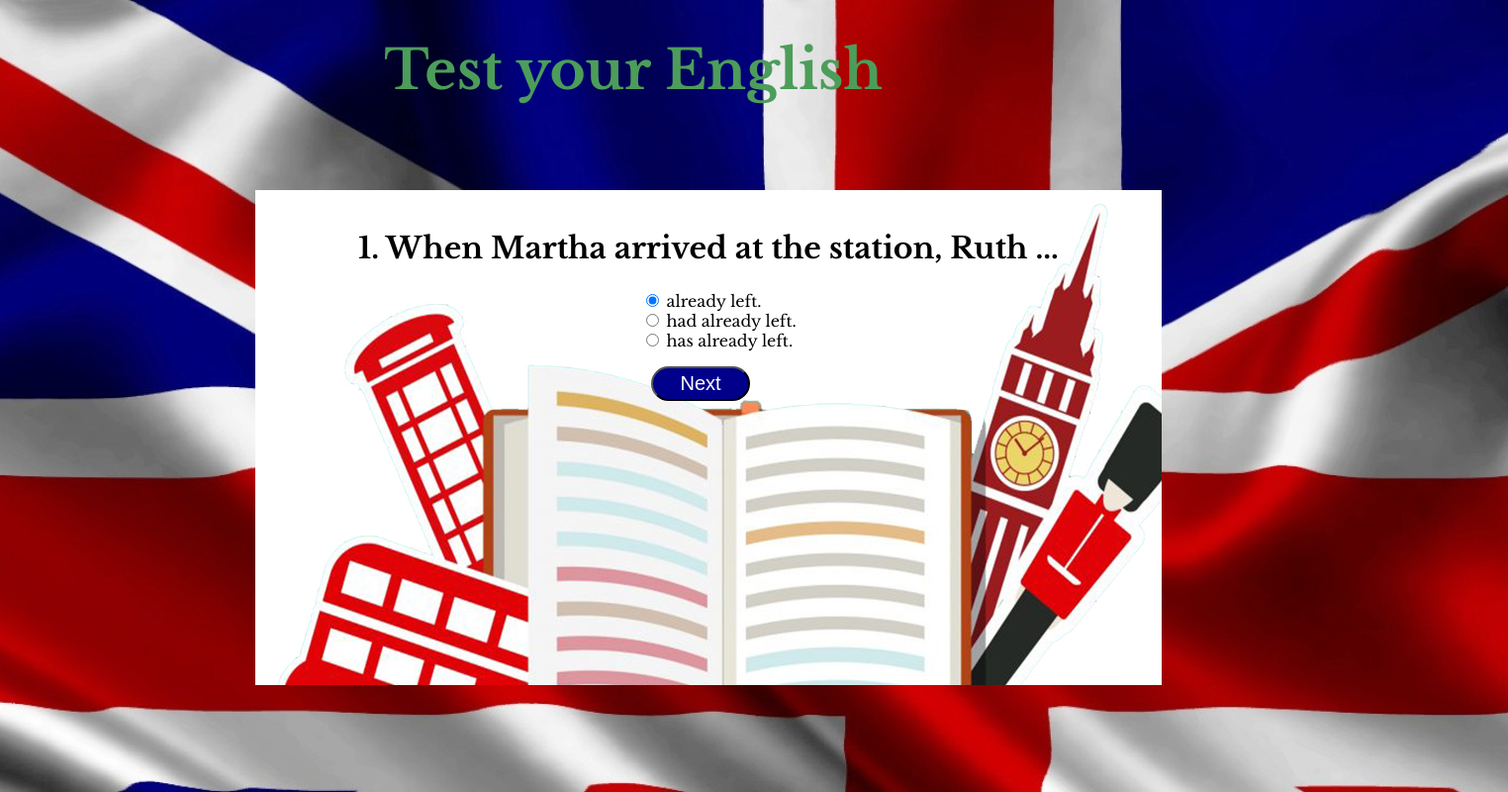
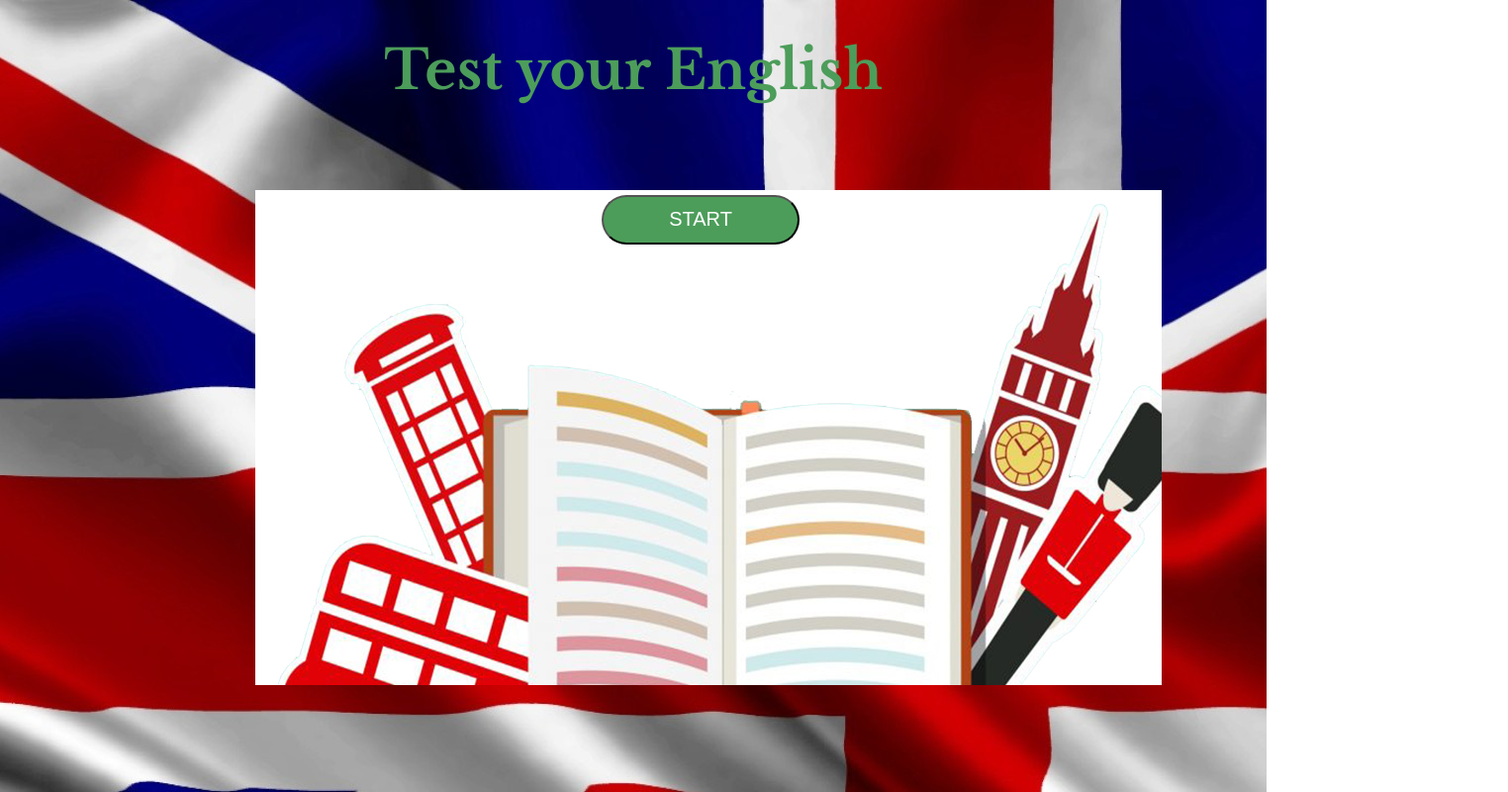
Before and after one commit to juliajulia19/KursovayaJS, a plain HTML site: page kursovayaJS.html in a window 1280 px wide. Shown: the whole page at 99% size, 1524 px wide, since content can reach past the window. Drawn offline with nearby package versions, Linux system fonts and the light colour scheme.

Commit message:
new features

```diff
--- a/kursovayaJS.html
+++ b/kursovayaJS.html
@@ -14,8 +14,10 @@
     <h1>Test your English</h1>
 
     <div id="app">
+       <button class="btn-start" v-on:click="visible=!visible" v-bind:class="{active:
+isActive}" v-on:mouseup="isActive=!isActive">START</button>
         <div v-for="(question, index) in test.questions" class="test">
-            <div v-show="index === questionIndex">
+            <div v-show="index === questionIndex" v-if="visible">
                 <h2>{{ question.number }}</h2>
 
                 <ul>
@@ -31,7 +33,7 @@
         <div v-show="questionIndex === test.questions.length">
             <h2>Test is finished</h2>
             <p>
-                Your results: {{ score() }} / {{ test.questions.length }}
+                Your result: {{ score() }} / {{ test.questions.length }}
             </p>
         </div>
     </div>
--- a/kursovik.js
+++ b/kursovik.js
@@ -147,11 +147,13 @@
             }]
  };
 
- window.onload = function () {
 
-     new Vue({
+
+     var test = new Vue({
          el: '#app',
          data: {
+             visible: false,
+             isActive: false,
              test: test,
              questionIndex: 0,
              userVariants: Array(test.questions.length).fill(false)
@@ -167,8 +169,9 @@
                  return this.userVariants.filter(function (val) {
                      return val
                  }).length;
-             }
+             },
+
+
 
          }
      });
- }
--- a/styleKJS.css
+++ b/styleKJS.css
@@ -15,6 +15,8 @@
         text-align: center;
         padding-left: 40px;
         padding-right: 40px;
+        margin-top: 0;
+        margin-bottom: 10px;
     }
 
     p {
@@ -26,6 +28,7 @@
         list-style-type: none;
        position: relative;
         left: 350px;
+        font-weight: 600;
     }
 
     #app {
@@ -40,7 +43,7 @@
 
     .test {
         position: relative;
-        top: 40px;
+        top: 10px;
     }
 
 
@@ -54,3 +57,16 @@
          position: relative;
         left: 400px;
     }
+
+.btn-start {
+    background-color: #4c9d5a;
+    display: relative;
+    left: 350px;
+    top: 5px;
+    width: 200px;
+    height: 50px;
+
+}
+.active {
+    display: none;
+}
```
